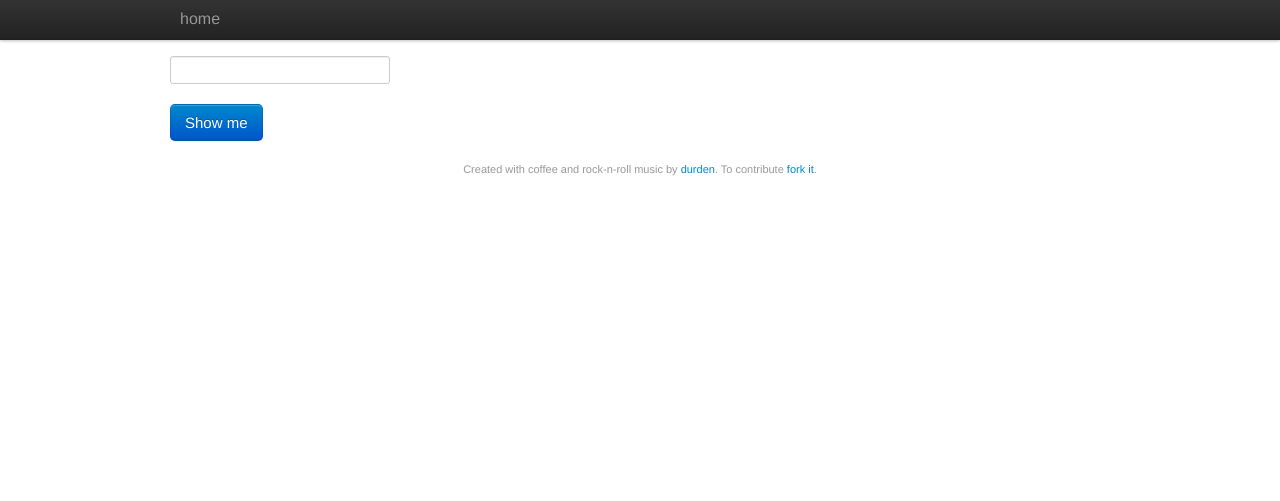
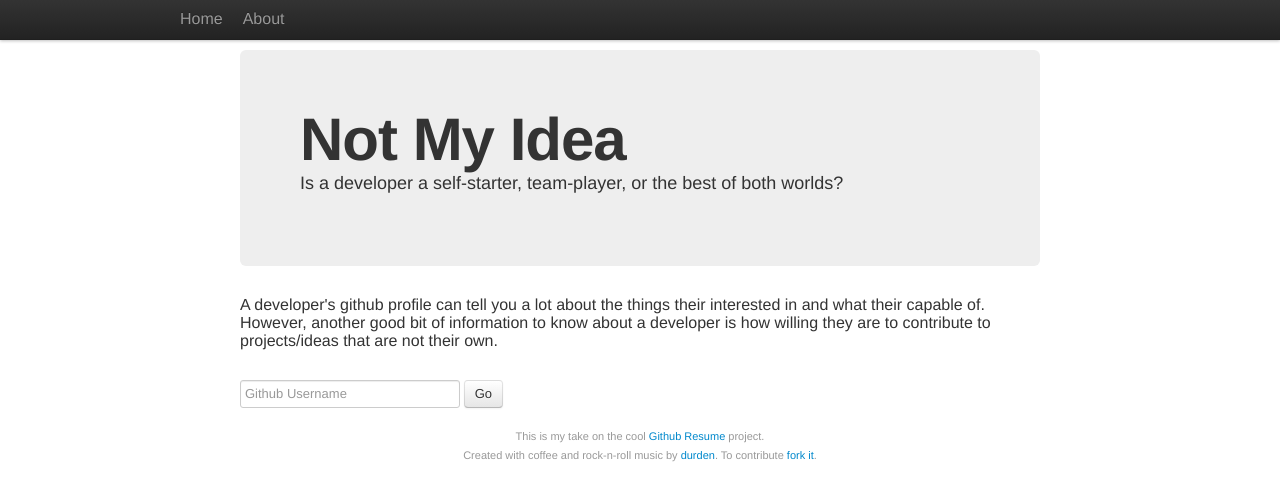
Before and after one commit to durden/notmyidea, a Flask app: page / in a window 1280 px wide. Shown: the top 501 px of the page. Run offline with Flask 2, Linux system fonts and the light colour scheme.

Commit message:
Add about page, spruce up look/feel

```diff
--- a/app.py
+++ b/app.py
@@ -17,6 +17,13 @@ def home():
     """homepage"""
 
     return render_template('index.html')
+
+
+@app.route('/about')
+def about():
+    """about"""
+
+    return render_template('about.html')
 
 
 @app.route('/lookup')
--- a/static/css/style.css
+++ b/static/css/style.css
@@ -1,6 +1,7 @@
 body {
     font-family: "Helvetica Neue", Helvetica, Arial, sans-serif;
     text-align: left;
+    padding-top: 50px;
 }
 
 h1 {
@@ -24,11 +25,14 @@ thead {
     font-size: 20px;
 }
 
+form {
+    margin-top: 30px;
+}
+
+.container {
+    width: 800px;
+}
+
 .footer {
     text-align: center;
 }
-
-.btn {
-    display: block;
-    margin-top: 20px;
-}
--- a/templates/base.html
+++ b/templates/base.html
@@ -1,7 +1,7 @@
 <!DOCTYPE html>
 <html>
     <head>
-        <title>Not My Idea - Do you contribute to other's ideas?</title>
+        <title>Not My Idea</title>
         <meta http-equiv="Content-Type" content="text/html; charset=UTF-8">
         <link rel=stylesheet type=text/css href="{{ url_for('static', filename='css/bootstrap.css') }}">
         <link rel=stylesheet type=text/css href="{{ url_for('static', filename='css/style.css') }}">
@@ -12,7 +12,8 @@
                 <div class="navbar-inner">
                     <div class="container">
                         <ul class="nav">
-                            <li><a href="/">home</a></li>
+                            <li><a href="/">Home</a></li>
+                            <li><a href="/about">About</a></li>
                         </ul>
                     </div>
                 </div>
@@ -22,6 +23,10 @@
         <div class="footer">
             <p>
                 <small>
+                    This is my take on the cool
+                    <a href="http://resume.github.com/">Github Resume</a>
+                    project.
+                    <br/>
                     Created with coffee and rock-n-roll music by
                     <a href="http://twitter.com/durden20">durden</a>.
                     To contribute
--- a/templates/index.html
+++ b/templates/index.html
@@ -1,11 +1,25 @@
 {% extends "base.html" %}
 
 {% block content %}
-    <h1>Not My Idea</h1>
-    <form class="form-horizontal" method="GET" action="/lookup">
+    <div class="hero-unit">
+        <h1>Not My Idea</h1>
+        <p>
+            Is a developer a self-starter, team-player, or the best of both
+            worlds?
+        </p>
+    </div>
+
+    <p>
+        A developer's github profile can tell you a lot about the things their
+        interested in and what their capable of.  However, another good bit of
+        information to know about a developer is how willing they are to
+        contribute to projects/ideas that are not their own.
+    </p>
+
+    <form class="form-horizontal" method="GET" action="/lookup" id="lookup">
         <fieldset>
-            <input id="github_user" name="github_user" type="text">
-            <button type="submit" class="btn btn-large btn-primary">Show me</button>
+            <input id="github_user" name="github_user" type="text" placeholder="Github Username">
+            <button type="submit" class="btn">Go</button>
         </fieldset>
     </form>
 {% endblock %}
```
Also changed, not shown: templates/about.html (added, +15 -0 lines), templates/contributions.html (indentation only).
